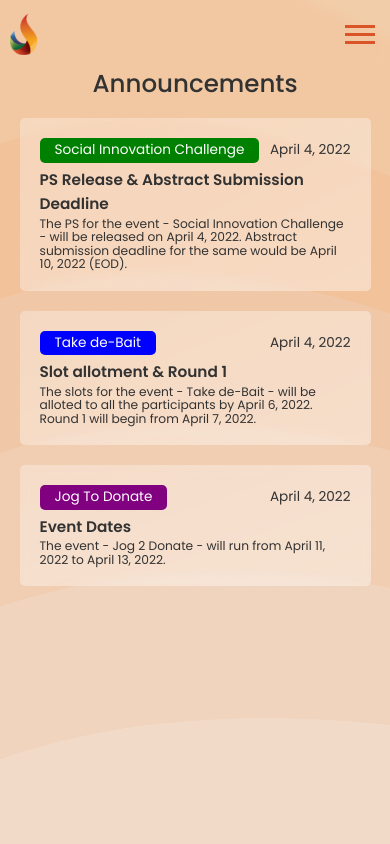
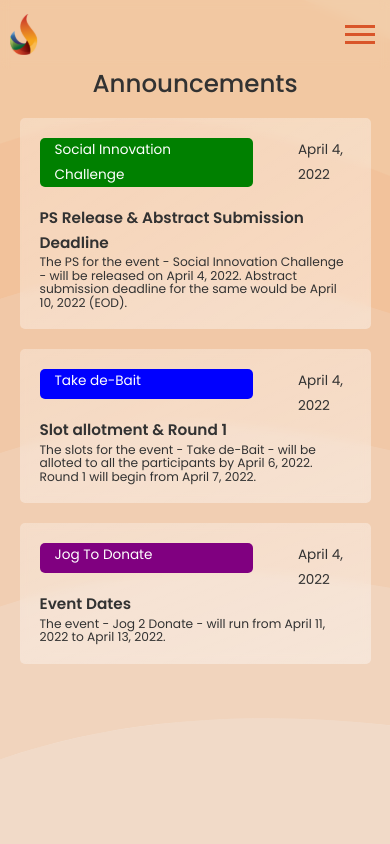
Before and after one commit to soniyakaramchandani42510/Ssc-Jagriti, a React (Create React App) app: page /announcements in a window 390 px wide. Shown: the top 844 px of the page. Built offline with nearby package versions, Linux system fonts and the light colour scheme.

Commit message:
some changes in announcement page

```diff
--- a/src/components/Announcements/Announcements.css
+++ b/src/components/Announcements/Announcements.css
@@ -58,3 +58,15 @@
         padding: 20px;
     }
 }
+@media screen and (max-width: 400px){
+    .announcementEventName{
+        width: 100% !important;
+        flex-wrap: wrap !important;
+        margin-bottom: 19px !important;
+    }
+}
+@media screen and (max-width: 400px) {
+    .announcementDate{
+        margin-left: 45px !important;
+    }
+}
--- a/src/components/Events/EventCard/EventCard.js
+++ b/src/components/Events/EventCard/EventCard.js
@@ -49,9 +49,9 @@ const EventCard = ({ event, cardNumber }) => {
                 <div id='contacts' onClick={() => setCurrentTab('contacts')}>
                   Contacts
                 </div>
-                <div id='timeline' onClick={() => setCurrentTab('timeline')}>
+                {/* <div id='timeline' onClick={() => setCurrentTab('timeline')}>
                   Timeline
-                </div>
+                </div> */}
               </div>
               <div
                 className={`card-text event-text cardText ${
@@ -67,14 +67,14 @@ const EventCard = ({ event, cardNumber }) => {
                         <div className='contactNumber'>{contact?.mobile}</div>
                       </div>
                     ))
-                  : currentTab === 'timeline'
-                  ? event?.timeline.map((timeline,index)=>(
-                    <div className='timelineContent'>
-                        <div className='timelineDate'>{timeline?.date}</div>
-                        <div className='timelineDesc'>{timeline?.desc}</div>
-                      </div>
+                  // : currentTab === 'timeline'
+                  // ? event?.timeline.map((timeline,index)=>(
+                  //   <div className='timelineContent'>
+                  //       <div className='timelineDate'>{timeline?.date}</div>
+                  //       <div className='timelineDesc'>{timeline?.desc}</div>
+                  //     </div>
 
-                  ))
+                  // ))
                  : '' }
               </div>
               <div className='eventButtons'>
--- a/src/components/event.js
+++ b/src/components/event.js
@@ -40,9 +40,9 @@ function Events(props) {
               <div className="col-sm" id='overview' onClick={overView}>
               Overview
               </div>
-              <div className="col-sm" id='timeline' onClick={timeLine}>
+              {/* <div className="col-sm" id='timeline' onClick={timeLine}>
               Timeline
-              </div>
+              </div> */}
               <div className="col-sm" id='contacts' onClick={contacts}>
               Contacts
               </div>
```
